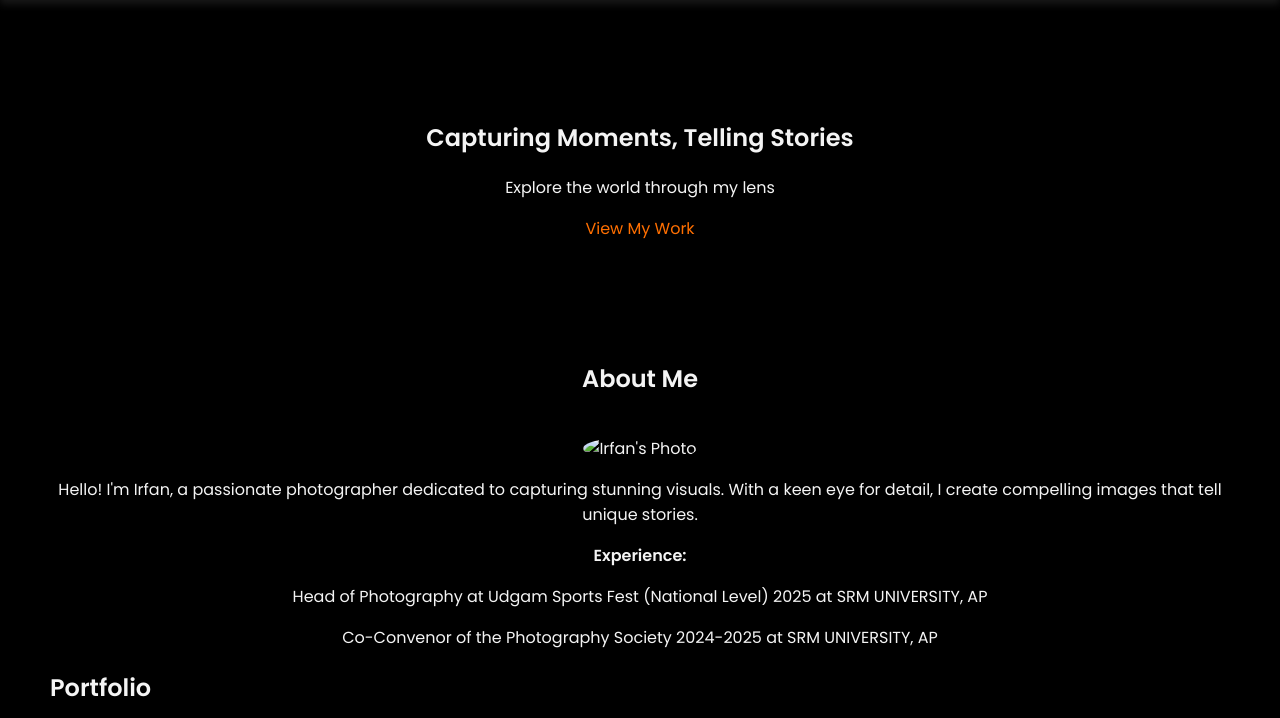
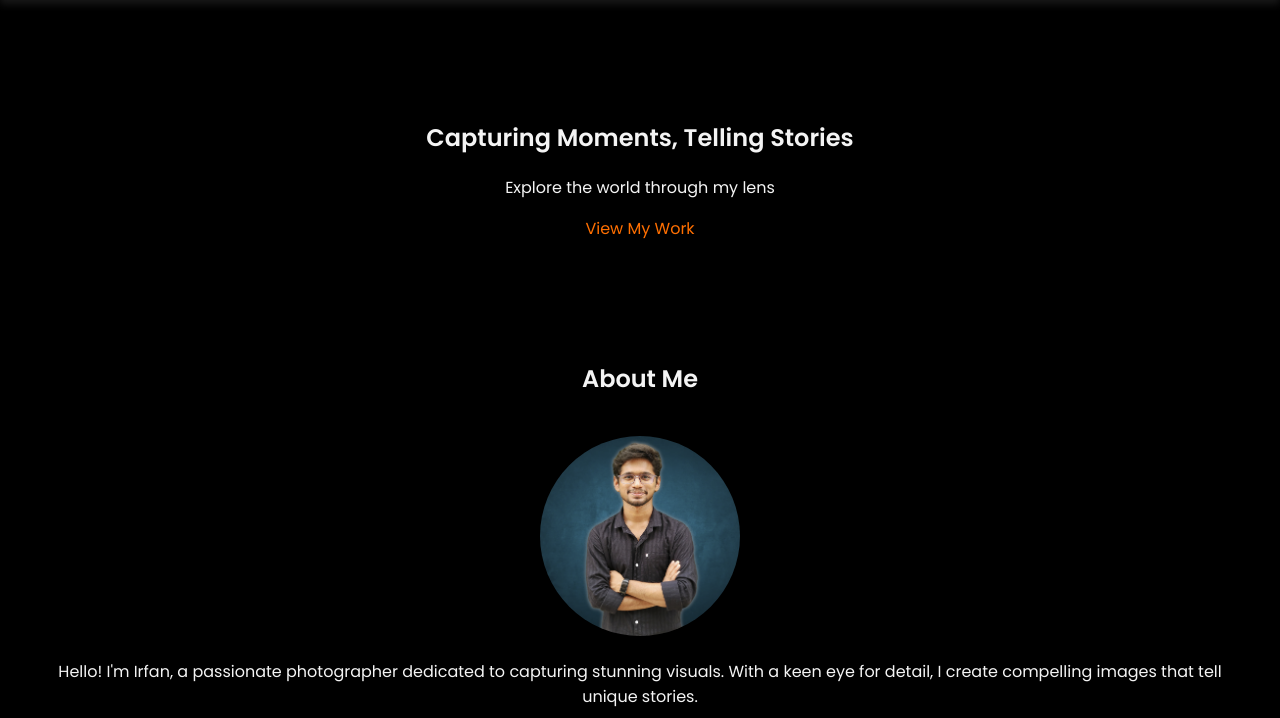
Before and after one commit to muneerirfan/Photography-Portfoio, a plain HTML site: page index.html in a window 1280 px wide. Shown: the part 82-800 px from the top of the page. Drawn offline with Linux system fonts and the light colour scheme.

Commit message:
Update img index.html

```diff
--- a/index.html
+++ b/index.html
@@ -31,7 +31,7 @@
 
     <section id="about">
         <h2>About Me</h2>
-        <img src="Portfolioo/Screenshot 2025-02-20 121754.png" alt="Irfan's Photo" height="400">
+        <img src="Portfolioo/Profile.png" alt="Irfan's Photo" height="400">
         <p>Hello! I'm Irfan, a passionate photographer dedicated to capturing stunning visuals. With a keen eye for detail, I create compelling images that tell unique stories.</p>
         <p><strong>Experience:</strong></p>
         <p>Head of Photography at Udgam Sports Fest (National Level) 2025 at SRM UNIVERSITY, AP</p>
```
